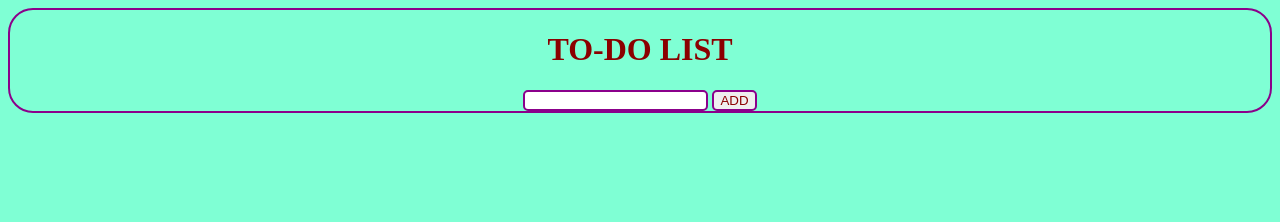
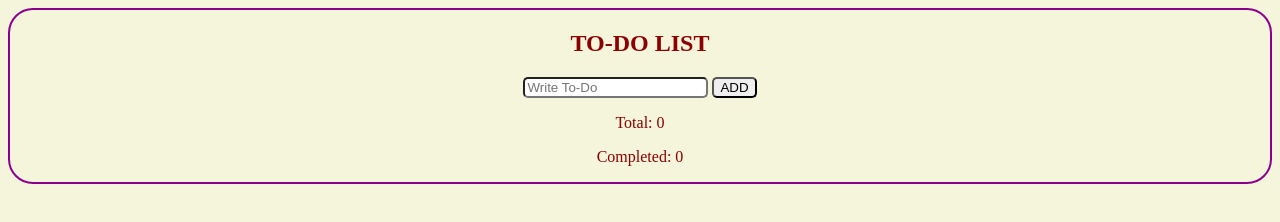
Before and after one commit to ZorkoMehmet/Cohort_12_JS, a plain HTML site: page js16_building-a-to-do-list/index.html in a window 1280 px wide. Drawn offline with Linux system fonts and the light colour scheme.

Commit message:
re-start

```diff
--- a/js16_building-a-to-do-list/index.html
+++ b/js16_building-a-to-do-list/index.html
@@ -8,11 +8,18 @@
     <link rel="stylesheet" href="style.css"/>
 </head>
 <body>
+    <section class="div">
+        <h1>TO-DO LIST</h1>
+        <input id="input" placeholder="Write To-Do"></input>
+        <button id="add-btn" type="button">ADD</button>
+        <p id="total" value="0">Total: </p>
+        <p id="completed">Completed: </p>
+    </section>
+
+    <section>
+        <ul id="ul"></ul>
+    </section>
     <script src="to-do-list.js"></script>
-    <div class="div">
-        <h1>TO-DO LIST</h1>
-        <input id="input" class="div"></input>
-        <button id="add-btn" class="div">ADD</button>
-    </div>
+
 </body>
 </html>
--- a/js16_building-a-to-do-list/style.css
+++ b/js16_building-a-to-do-list/style.css
@@ -1,5 +1,5 @@
 body {
-  background-color: aquamarine;
+  background-color: beige;
 }
 .div {
   text-align: center;
--- a/js16_building-a-to-do-list/to-do-list.js
+++ b/js16_building-a-to-do-list/to-do-list.js
@@ -0,0 +1,172 @@
+const data = document.querySelector("#input")
+const addBtn = document.getElementById("add-btn")
+const newUl = document.getElementById("ul")
+const total = document.getElementById("total")
+const completed = document.getElementById("completed")
+
+total.textContent += 0
+completed.textContent += 0
+
+
+
+
+
+
+
+
+
+
+
+
+
+
+
+
+
+
+
+
+
+
+
+
+
+
+
+
+
+
+
+
+
+// .innerHTML("<li>"data"</li>")
+// })
+// if(!data.value){
+//     alert`Please enter an activicty`
+// } else if{
+
+// }
+
+// * ======================================================
+// *                     TODO APP
+// * ======================================================
+
+// //?Selectors
+// const addBtn = document.getElementById("todo-button");
+// const todoInput = document.getElementById("todo-input");
+// const todoUl = document.getElementById("todo-ul");
+
+// // todos dizisini localStorage'daki veriler ile guncelle
+// //! eger localStroge'de todos adinda bir item bulunmaz ise bos array atamasi yap.
+// let todos = JSON.parse(localStorage.getItem("TODOS")) || [];
+// console.log(todos);
+
+// const renderSavedTodos = () => {
+//   todos.forEach((todo) => {
+//     createListElement(todo);
+//   });
+// };
+
+// renderSavedTodos();
+
+// addBtn.addEventListener("click", () => {
+//   if (todoInput.value.trim() === "") {
+//     alert("PLease enter new todo");
+//   } else {
+//     const newTodo = {
+//       id: new Date().getTime(),
+//       completed: false,
+//       text: todoInput.value,
+//     };
+
+//     //! yeni bir li elementi olusturup bunu DOM'a bas
+//     createListElement(newTodo);
+
+//     //?Yeni olusturulan todo'yu diziye sakla
+//     todos.push(newTodo);
+
+//     localStorage.setItem("TODOS", JSON.stringify(todos));
+//     console.log(todos);
+//     todoInput.value = "";
+//   }
+// });
+
+// function createListElement(newTodo) {
+//   const { id, completed, text } = newTodo; //!destr.
+
+//   //? yeni bir li elementi olustur ve bu elemente obje icerisindeki
+//   //? id degerini ve completed class'ini ata
+//   const li = document.createElement("li");
+//   // li.id = newTodo.id;
+//   li.setAttribute("id", id);
+
+//   // newTodo.completed ? li.classList.add("completed") : "";
+//   completed && li.classList.add("checked");
+
+//   //? okey ikonu olustur ve li elementine bagla
+//   const okIcon = document.createElement("i");
+//   okIcon.setAttribute("class", "fas fa-check");
+//   li.appendChild(okIcon);
+
+//   //? todo basligi icin bir p elementi ve yazi dugumu olusturarak li'ye bagla
+//   const p = document.createElement("p");
+//   const pTextNode = document.createTextNode(text);
+//   p.appendChild(pTextNode);
+//   li.appendChild(p);
+
+//   //? delete ikonu olustur ve li elementine bagla
+//   const deleteIcon = document.createElement("i");
+//   deleteIcon.setAttribute("class", "fas fa-trash");
+//   li.appendChild(deleteIcon);
+
+//   console.log(li);
+//   //? meydana gelen li elementini ul'ye child olarak ata
+//   todoUl.appendChild(li);
+// }
+
+// //! Ul elementinin cocuklarindan herhangi birisinden bir event gelirse
+// //! bunu tespit et ve gerekini yap. (Capturing)
+// todoUl.addEventListener("click", (e) => {
+//   console.log(e.target);
+
+//   const id = e.target.parentElement.getAttribute("id");
+//   //! event, bir delete butonundan geldi ise
+//   if (e.target.classList.contains("fa-trash")) {
+//     //? delete butonunun parent'ini DOM'dan sil
+//     e.target.parentElement.remove();
+
+//     //? Dizinin ilgili elementini sil
+//     todos = todos.filter((todo) => todo.id !== Number(id));
+
+//     //? todos dizisinin son halini localStorage'e sakla
+//     localStorage.setItem("TODOS", JSON.stringify(todos));
+//   } else if (e.target.classList.contains("fa-check")) {
+//     //! event, bir okey butonundan geldi ise
+//     //? ilgili li elementinde checked adinda bir class'i varsa bunu sil
+//     //?  aksi takdirde ekle (DOM)
+//     e.target.parentElement.classList.toggle("checked");
+
+//     // todos dizisindeki ilgili elementin completed kismini guncelle
+//     todos.map((todo, index) => {
+//       if (todo.id == id) {
+//         todos[index].completed = !todos[index].completed;
+//       }
+//     });
+//     console.log(todos);
+
+//     //?todos dizisinin son halini localStorage'e sakla
+//     localStorage.setItem("TODOS", JSON.stringify(todos));
+//   }
+// });
+
+// //? Enter tusu ile ekleme mumkun olsun
+// todoInput.addEventListener("keydown", (e) => {
+//   if (e.code === "Enter") {
+//     addBtn.click();
+//   }
+// });
+
+// //? Baslangicta input aktif olsun
+// window.onload = function () {
+//   todoInput.focus();
+// }
```
Also changed, not shown: 1 other file.
